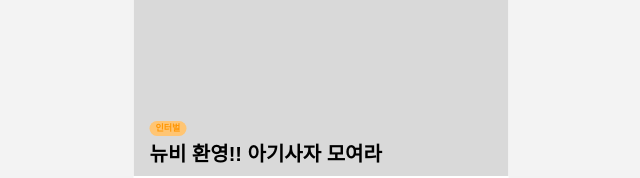
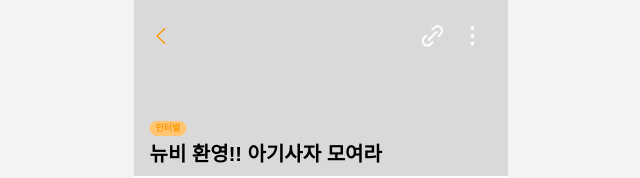
Before and after one commit to LikeLionRunnersApp/client, a React (Create React App) app: page /detail/1 in a window 1280 px wide. Shown: the top 178 px of the page, without its empty margins (319-959 px from the left). Built offline with nearby package versions, Linux system fonts and the light colour scheme.

Commit message:
Feat: Create HeaderBar component and stories

```diff
--- /dev/null
+++ b/src/components/Detail/HeaderBar/index.tsx
@@ -0,0 +1,27 @@
+import styled from "@emotion/styled";
+import { Icon } from "@components/Common/UI";
+
+const HeaderBar = () => {
+  return (
+    <Nav>
+      <Icon name="prev" />
+      <div>
+        <Icon name="share" />
+        <Icon name="edit" />
+      </div>
+    </Nav>
+  );
+};
+
+const Nav = styled.nav`
+  padding-top: 16px;
+  display: flex;
+  justify-content: space-between;
+  align-items: center;
+
+  & > i {
+    margin-left: -8px;
+  }
+`;
+
+export default HeaderBar;
--- a/src/pages/Detail/index.tsx
+++ b/src/pages/Detail/index.tsx
@@ -1,5 +1,7 @@
 import { BaseLayout } from "@components/Common";
 import { Container } from "@components/Common";
+
+import HeaderBar from "@components/Detail/HeaderBar";
 import Title from "@components/Detail/Title";
 import Info from "@components/Detail/Info";
 import Host from "@components/Detail/Host";
@@ -13,7 +15,7 @@ export interface ITitle {
   title: string;
 }
 
-export interface IInfo {
+export interface IInfo extends ITitle {
   totalMember: string;
   joinMember: string;
   location: string;
@@ -30,6 +32,7 @@ const Detail = () => {
     <BaseLayout>
       <Header>
         <Container>
+          <HeaderBar />
           <Title />
         </Container>
       </Header>
```
Also changed, not shown: 1 other file (tests, documents, lock files or other folders).
